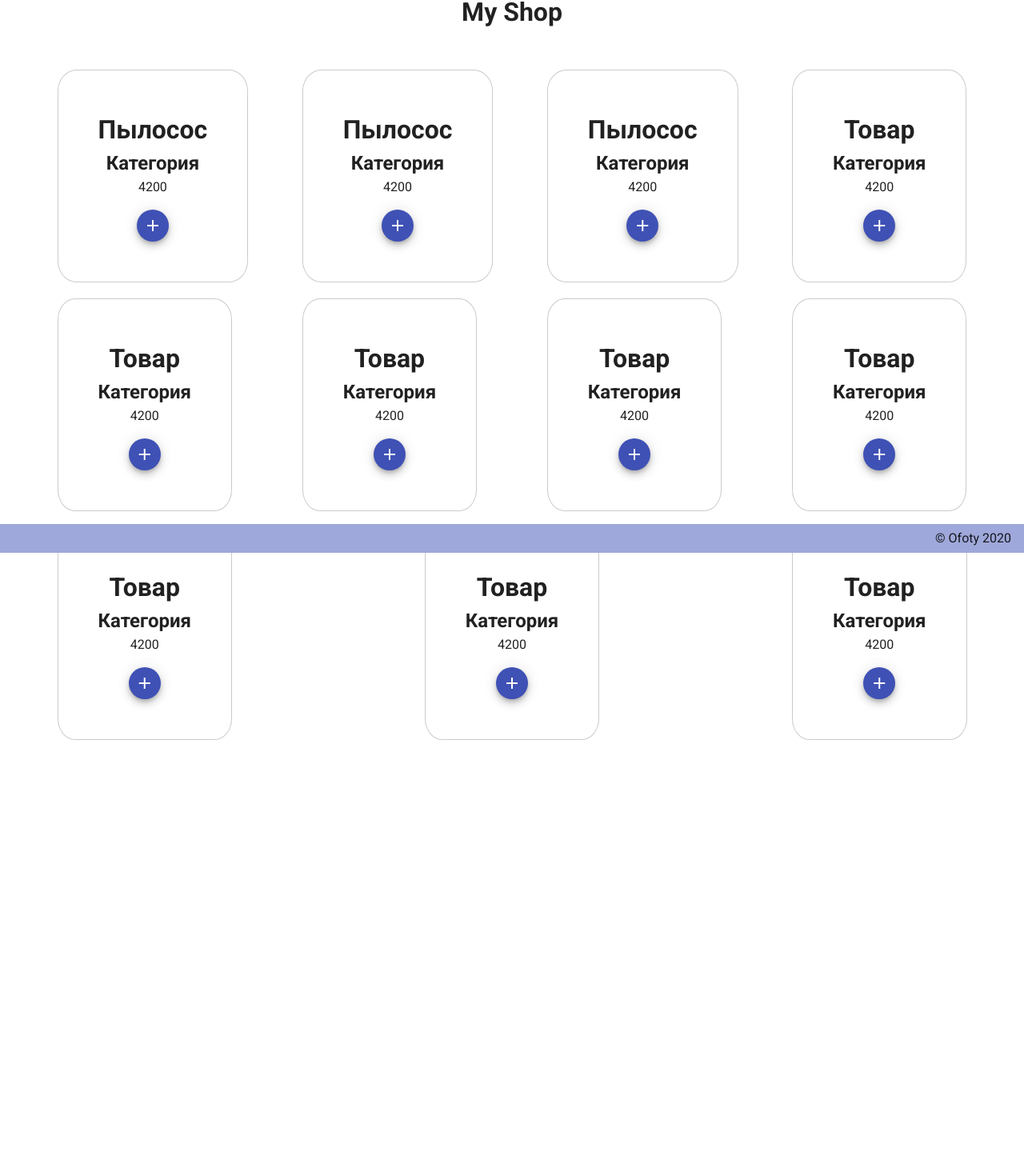
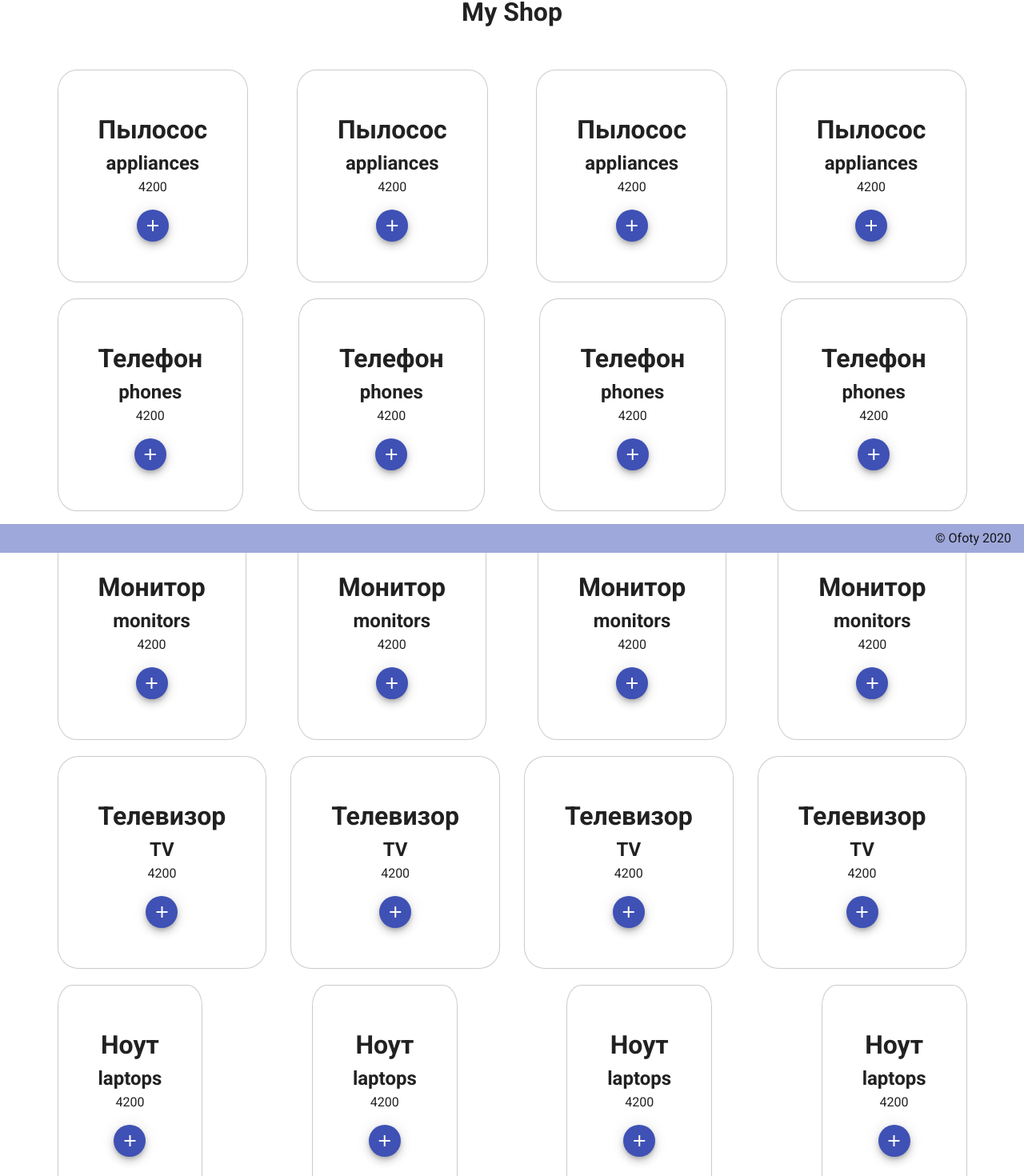
Before and after one commit to douryne/vue-shop, a Nuxt app: page / in a window 1280 px wide. Shown: the part 109-1579 px from the top of the page at 80% size. Before the commit the page ends 1102 px from the top, so only its background shows below. Built offline with nearby package versions, Linux system fonts and the light colour scheme.

Commit message:
categories and basket added

```diff
--- a/components/itemCard.vue
+++ b/components/itemCard.vue
@@ -3,7 +3,7 @@
     <h1>{{ item.title }}</h1>
     <h2>{{ item.category }}</h2>
     <p>{{ item.price }}</p>
-    <v-btn small fab dark color="indigo">
+    <v-btn small fab dark color="indigo" @click="pushToBasket(item)">
       <v-icon dark>
         mdi-plus
       </v-icon>
@@ -12,11 +12,14 @@
 </template>
 
 <script>
+import { mapMutations } from 'vuex'
+
 export default {
   name: 'ItemCard',
   props: {
     item: { type: Object, required: true }
-  }
+  },
+  methods: mapMutations('items', ['pushToBasket'])
 }
 </script>
 
--- a/layouts/default.vue
+++ b/layouts/default.vue
@@ -49,7 +49,7 @@
           mdi-account
         </v-icon>
       </v-btn>
-      <v-btn icon class="ml-4">
+      <v-btn nuxt to="/basket" icon class="ml-4">
         <v-icon large>
           mdi-cart-arrow-down
         </v-icon>
--- a/pages/TV.vue
+++ b/pages/TV.vue
@@ -1,10 +1,31 @@
 <template>
-  <h1>TV</h1>
+  <div class="d-flex text-center flex-column">
+    <h1 class="mt-6 mb-12 mx-n3">
+      TV
+    </h1>
+    <div class="d-flex justify-space-between flex-wrap">
+      <item-card
+        v-for="(item, index) in items"
+        :key="index"
+        :item="item"
+      />
+    </div>
+  </div>
 </template>
 
 <script>
+import itemCard from '../components/itemCard'
+
 export default {
-  name: 'TV'
+  name: 'TV',
+  components: {
+    itemCard
+  },
+  computed: {
+    items () {
+      return this.$store.getters['items/getCategoryItems']('TV')
+    }
+  }
 }
 </script>
 
--- a/pages/appliances.vue
+++ b/pages/appliances.vue
@@ -1,10 +1,31 @@
 <template>
-  <h1>Appliances</h1>
+  <div class="d-flex text-center flex-column">
+    <h1 class="mt-6 mb-12 mx-n3">
+      Appliances
+    </h1>
+    <div class="d-flex justify-space-between flex-wrap">
+      <item-card
+        v-for="(item, index) in items"
+        :key="index"
+        :item="item"
+      />
+    </div>
+  </div>
 </template>
 
 <script>
+import itemCard from '../components/itemCard'
+
 export default {
-  name: 'Appliances'
+  name: 'Appliances',
+  components: {
+    itemCard
+  },
+  computed: {
+    items () {
+      return this.$store.getters['items/getCategoryItems']('appliances')
+    }
+  }
 }
 </script>
 
--- a/pages/basket.vue
+++ b/pages/basket.vue
@@ -1,10 +1,30 @@
 <template>
-  <h1>Basket</h1>
+  <div class="list_body d-flex text-center flex-column">
+    <h1 class="mt-6 mb-12 mx-n3">
+      Basket
+    </h1>
+    <div class="d-flex justify-space-between flex-wrap">
+      <item-card
+        v-for="(item, index) in basket"
+        :key="index"
+        :item="item"
+      />
+    </div>
+  </div>
 </template>
 
 <script>
+import { mapState } from 'vuex'
+import itemCard from '../components/itemCard'
+
 export default {
-  name: 'Basket'
+  name: 'TV',
+  components: {
+    itemCard
+  },
+  computed: {
+    ...mapState('items', ['basket'])
+  }
 }
 </script>
 
--- a/pages/index.vue
+++ b/pages/index.vue
@@ -20,21 +20,9 @@ export default {
   components: {
     itemCard
   },
-  data () {
-    return {
-      items: [
-        { title: 'Пылосос', category: 'Категория', price: 4200 },
-        { title: 'Пылосос', category: 'Категория', price: 4200 },
-        { title: 'Пылосос', category: 'Категория', price: 4200 },
-        { title: 'Товар', category: 'Категория', price: 4200 },
-        { title: 'Товар', category: 'Категория', price: 4200 },
-        { title: 'Товар', category: 'Категория', price: 4200 },
-        { title: 'Товар', category: 'Категория', price: 4200 },
-        { title: 'Товар', category: 'Категория', price: 4200 },
-        { title: 'Товар', category: 'Категория', price: 4200 },
-        { title: 'Товар', category: 'Категория', price: 4200 },
-        { title: 'Товар', category: 'Категория', price: 4200 }
-      ]
+  computed: {
+    items () {
+      return this.$store.getters['items/getCategoryItems']()
     }
   }
 }
--- a/pages/laptops.vue
+++ b/pages/laptops.vue
@@ -1,10 +1,31 @@
 <template>
-  <h1>Laptops</h1>
+  <div class="d-flex text-center flex-column">
+    <h1 class="mt-6 mb-12 mx-n3">
+      Laptops
+    </h1>
+    <div class="d-flex justify-space-between flex-wrap">
+      <item-card
+        v-for="(item, index) in items"
+        :key="index"
+        :item="item"
+      />
+    </div>
+  </div>
 </template>
 
 <script>
+import itemCard from '../components/itemCard'
+
 export default {
-  name: 'Laptops'
+  name: 'TV',
+  components: {
+    itemCard
+  },
+  computed: {
+    items () {
+      return this.$store.getters['items/getCategoryItems']('laptops')
+    }
+  }
 }
 </script>
 
--- a/pages/monitors.vue
+++ b/pages/monitors.vue
@@ -1,10 +1,31 @@
 <template>
-  <h1>Monitors</h1>
+  <div class="d-flex text-center flex-column">
+    <h1 class="mt-6 mb-12 mx-n3">
+      Monitors
+    </h1>
+    <div class="d-flex justify-space-between flex-wrap">
+      <item-card
+        v-for="(item, index) in items"
+        :key="index"
+        :item="item"
+      />
+    </div>
+  </div>
 </template>
 
 <script>
+import itemCard from '../components/itemCard'
+
 export default {
-  name: 'Monitors'
+  name: 'TV',
+  components: {
+    itemCard
+  },
+  computed: {
+    items () {
+      return this.$store.getters['items/getCategoryItems']('monitors')
+    }
+  }
 }
 </script>
 
--- a/pages/phones.vue
+++ b/pages/phones.vue
@@ -1,10 +1,31 @@
 <template>
-  <h1>SmartPhones</h1>
+  <div class="d-flex text-center flex-column">
+    <h1 class="mt-6 mb-12 mx-n3">
+      SmartPhones
+    </h1>
+    <div class="d-flex justify-space-between flex-wrap">
+      <item-card
+        v-for="(item, index) in items"
+        :key="index"
+        :item="item"
+      />
+    </div>
+  </div>
 </template>
 
 <script>
+import itemCard from '../components/itemCard'
+
 export default {
-  name: 'Phones'
+  name: 'Phones',
+  components: {
+    itemCard
+  },
+  computed: {
+    items () {
+      return this.$store.getters['items/getCategoryItems']('phones')
+    }
+  }
 }
 </script>
 
--- /dev/null
+++ b/store/items.js
@@ -0,0 +1,39 @@
+export const state = () => ({
+  items: [
+    { title: 'Пылосос', category: 'appliances', price: 4200, id: 1 },
+    { title: 'Пылосос', category: 'appliances', price: 4200, id: 2 },
+    { title: 'Пылосос', category: 'appliances', price: 4200, id: 3 },
+    { title: 'Пылосос', category: 'appliances', price: 4200, id: 4 },
+    { title: 'Телефон', category: 'phones', price: 4200, id: 5 },
+    { title: 'Телефон', category: 'phones', price: 4200, id: 6 },
+    { title: 'Телефон', category: 'phones', price: 4200, id: 7 },
+    { title: 'Телефон', category: 'phones', price: 4200, id: 8 },
+    { title: 'Монитор', category: 'monitors', price: 4200, id: 9 },
+    { title: 'Монитор', category: 'monitors', price: 4200, id: 10 },
+    { title: 'Монитор', category: 'monitors', price: 4200, id: 11 },
+    { title: 'Монитор', category: 'monitors', price: 4200, id: 12 },
+    { title: 'Телевизор', category: 'TV', price: 4200, id: 13 },
+    { title: 'Телевизор', category: 'TV', price: 4200, id: 14 },
+    { title: 'Телевизор', category: 'TV', price: 4200, id: 15 },
+    { title: 'Телевизор', category: 'TV', price: 4200, id: 16 },
+    { title: 'Ноут', category: 'laptops', price: 4200, id: 17 },
+    { title: 'Ноут', category: 'laptops', price: 4200, id: 18 },
+    { title: 'Ноут', category: 'laptops', price: 4200, id: 19 },
+    { title: 'Ноут', category: 'laptops', price: 4200, id: 20 }
+  ],
+  basket: []
+})
+
+export const getters = {
+  getCategoryItems (state) {
+    return category =>
+      category ? state.items.filter(item => item.category === category) : state.items
+  }
+}
+export const mutations = {
+  pushToBasket (state, item) {
+    if (!state.basket.filter(({ id }) => id === item.id).length) {
+      state.basket.push(item)
+    }
+  }
+}
```
